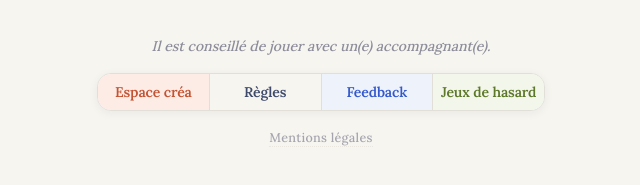
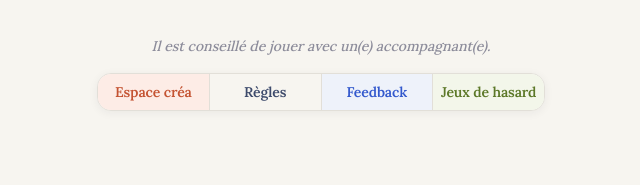
Before and after one commit to pierreg78-maker/Atelier, a plain HTML site: page index.html in a window 1280 px wide. Shown: the part 2423-2608 px from the top of the page, without its empty margins (319-959 px from the left). After the commit the page ends 2582 px from the top, so only its background shows below. Drawn offline with Linux system fonts and the light colour scheme.

Commit message:
Retrait de la page à propos (données personnelles)

```diff
--- a/index.html
+++ b/index.html
@@ -822,7 +822,6 @@ h1 {
     <a data-internet class="link-feedback" href="https://digipad.app/p/1783392/c98981dd63d5b8">Feedback</a>
     <a data-internet class="link-hasard" href="https://pierreg78-maker.github.io/jeux_de_hasard/">Jeux de hasard</a>
   </nav>
-  <p class="footer-legal"><a data-internet href="https://github.com/pierreg78-maker/Atelier/blob/main/a-propos.md">Mentions légales</a></p>
 </footer>
 
 </body>
```
Also changed, not shown: 2 other files.
